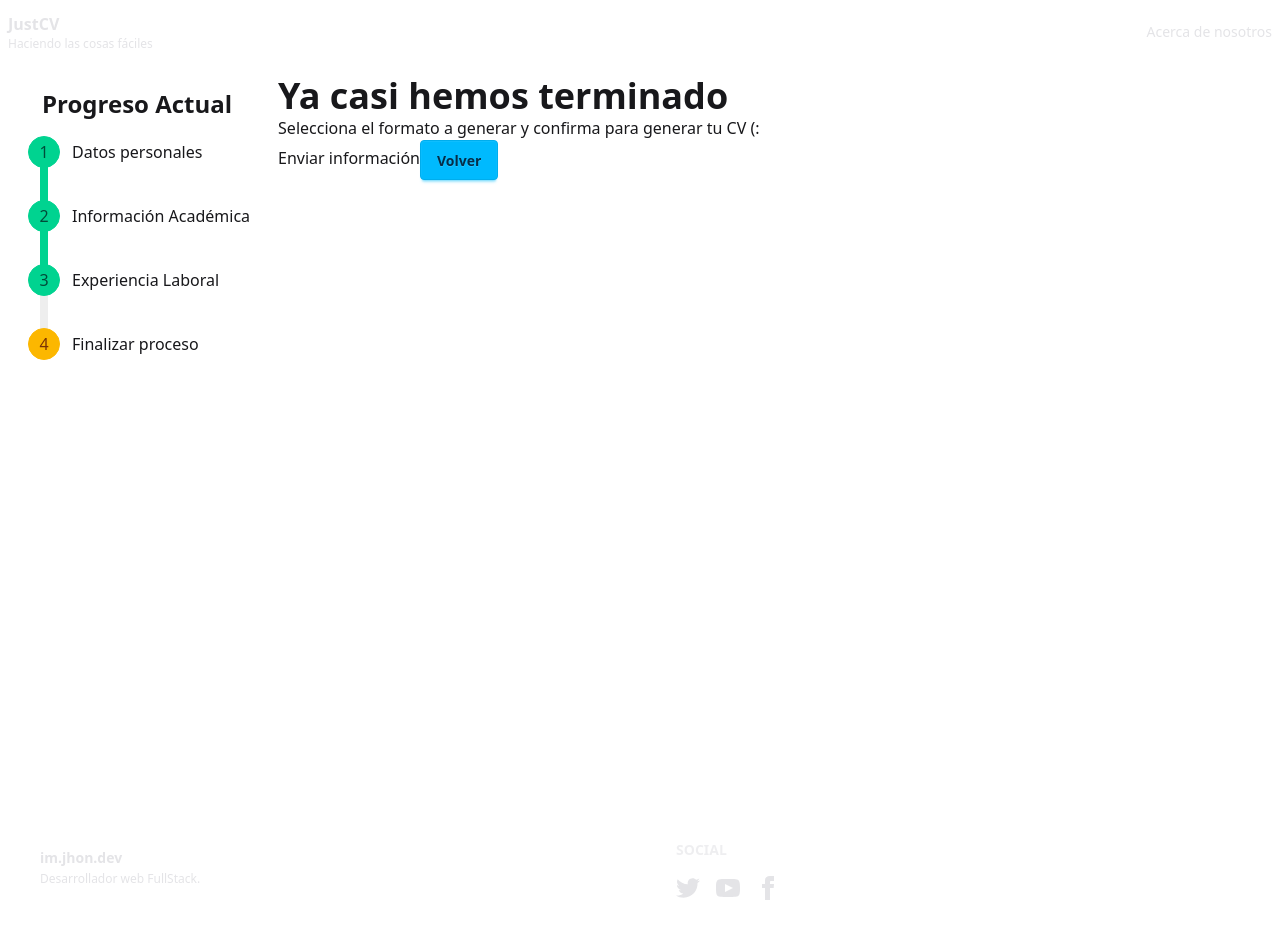
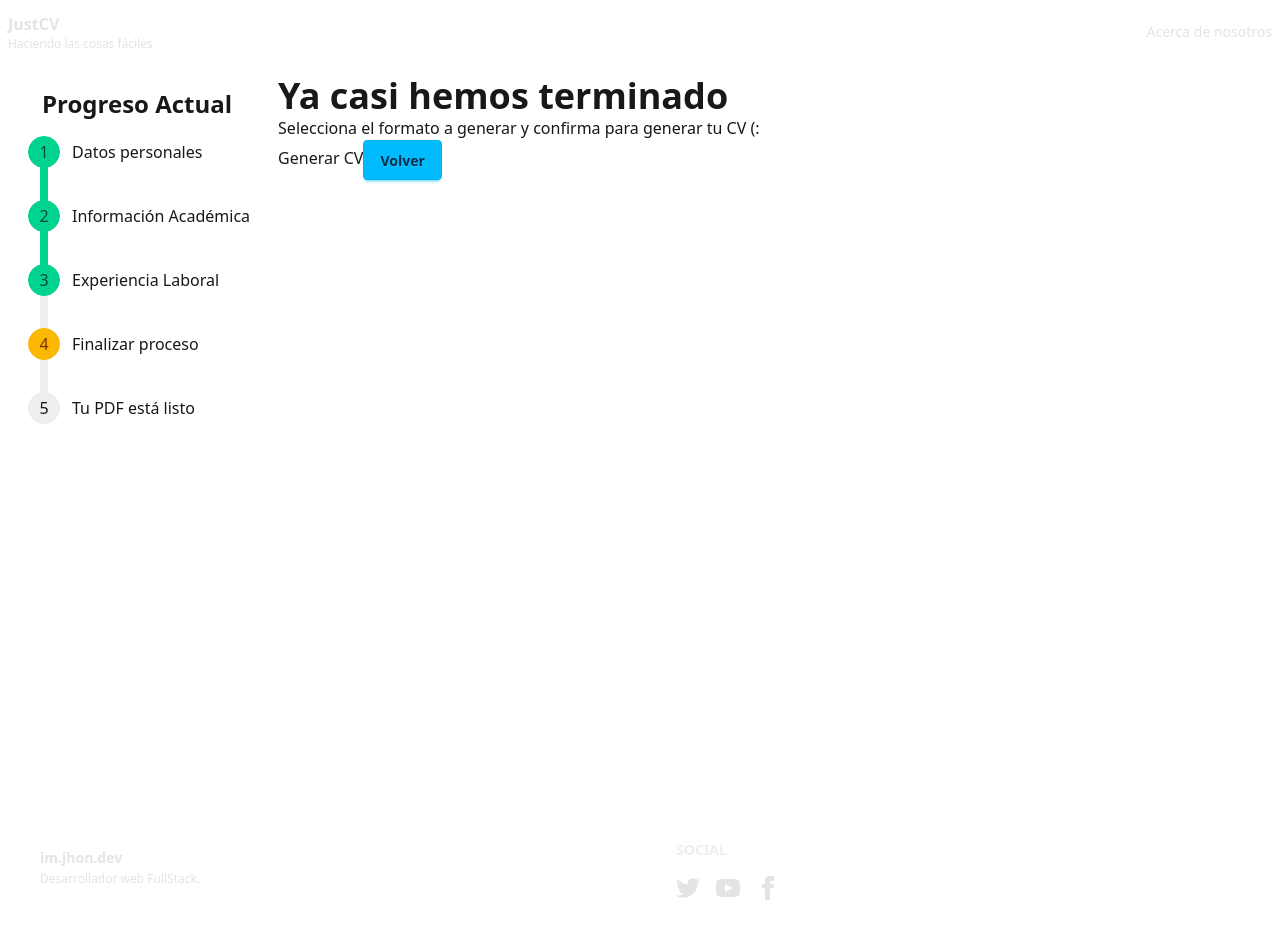
Before and after one commit to JhonCODEOWO/JustCV, a React (Vite) app: page /creating-cv in a window 1280 px wide. Both pictures are taken after a click on the item "Finalizar proceso". Built offline with nearby package versions, Linux system fonts and the light colour scheme.

Commit message:
refactor: New step added to the form and a preview of the pdf generated.

```diff
--- a/src/CV/components/CreateCvForm/CreateCvForm.component.tsx
+++ b/src/CV/components/CreateCvForm/CreateCvForm.component.tsx
@@ -9,11 +9,13 @@ import { useSteps } from "../../../shared/hooks/FormSteps/FormSteps";
 import StepsTimelineComponent from "../../../shared/hooks/FormSteps/Components/StepsTimelineComponent/StepsTimelineComponent.component";
 import type { Step } from "../../../shared/hooks/FormSteps/interfaces/StepInterface.interface";
 import { createCv } from "../../requests/CVRequests";
+import { useState } from "react";
 
 
 type StepID = "personalData" | "educationData" | "laboralData" | "finalPhase";
 
 function CreateCvForm() {
+    const [pdfUrl, setPdfUrl] = useState<string | null>(null);
     const {actualPhase, nextPhase, prevPhase, totalPhases, goTo, elementsBefore} = useSteps([
         {
             id: 'personalData',
@@ -31,6 +33,10 @@ function CreateCvForm() {
             id: 'finalPhase',
             title: 'Finalizar proceso'
         },
+        {
+            id: 'pdfGenerated',
+            title: 'Tu PDF está listo'
+        }
     ]);
 
     const { register, handleSubmit, trigger, watch, control,formState: {errors, isSubmitted, isDirty, isValid, dirtyFields, touchedFields}, resetField, setError, clearErrors, getValues} = useForm<CreateCvFormBody>({
@@ -83,7 +89,16 @@ function CreateCvForm() {
         const body = CreateCVSanitized.parse(value);
 
         const {data} = await createCv(body);
-        console.log(data);
+        const url = URL.createObjectURL(data);
+        setPdfUrl(url);
+        goTo(4);
+    }
+
+    const downloadPDF = () => {
+        const a = document.createElement('a');
+        a.href = pdfUrl ?? '';
+        a.download = `${Date.now()}.pdf`;
+        a.click();
     }
 
     /**
@@ -315,8 +330,27 @@ function CreateCvForm() {
                     &&
                     <section>
                         <HeaderWithContentComponent level={2} title="Ya casi hemos terminado" content="Selecciona el formato a generar y confirma para generar tu CV (:"/>
-                        <button type="submit">Enviar información</button>
-                        <button className="btn btn-info" type="button" onClick={prevPhase}>Volver</button>
+                        <section>
+                            <button type="submit">Generar CV</button>
+                            <button className="btn btn-info" type="button" onClick={prevPhase}>Volver</button>
+                        </section>
+                    </section>
+                }
+
+                {
+                    actualPhase === 4
+                    &&
+                    <section>
+                        <HeaderWithContentComponent level={2} title="CV Generado correctamente" content="Descarga tu CV o guarda el diseño."/>
+                        {
+                            pdfUrl
+                            &&
+                            <iframe src={pdfUrl} className="w-full h-[500px]"></iframe>
+                        }
+                        <section>
+                            <button type="submit" className="btn btn-success" onClick={downloadPDF}>Descargar</button>
+                            {/* <button className="btn btn-info" type="button" onClick={prevPhase}>Volver</button> */}
+                        </section>
                     </section>
                 }
             </div>
```
